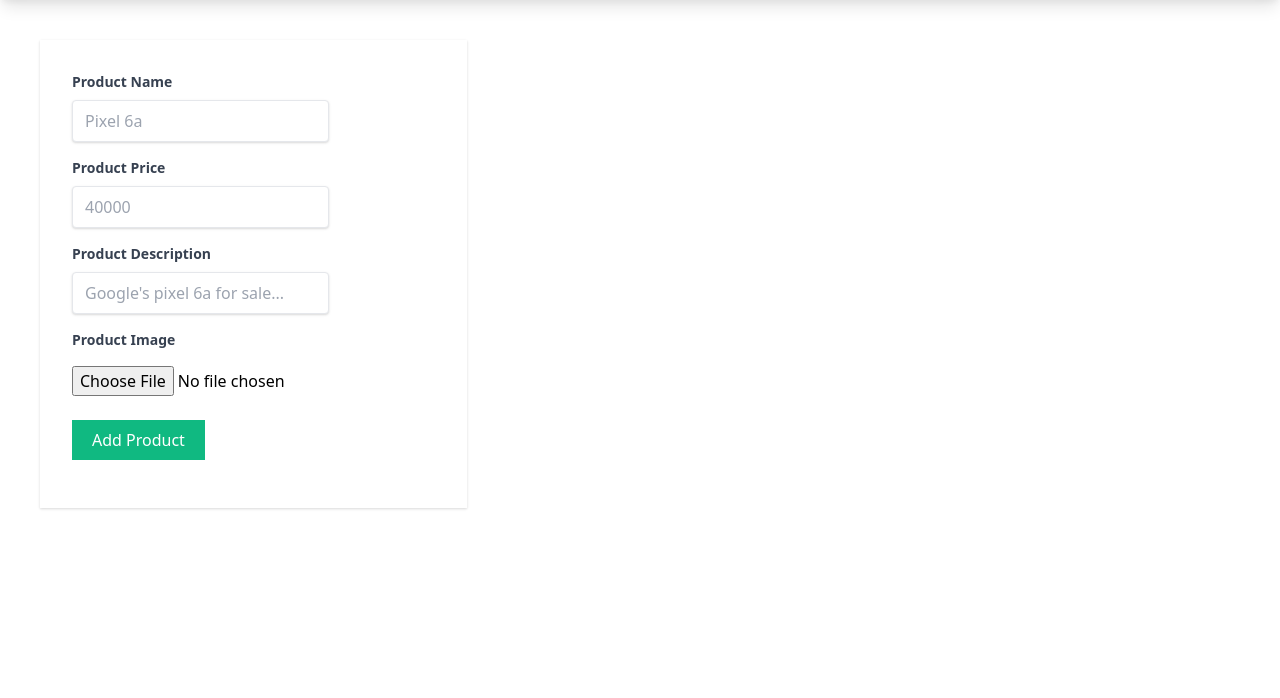
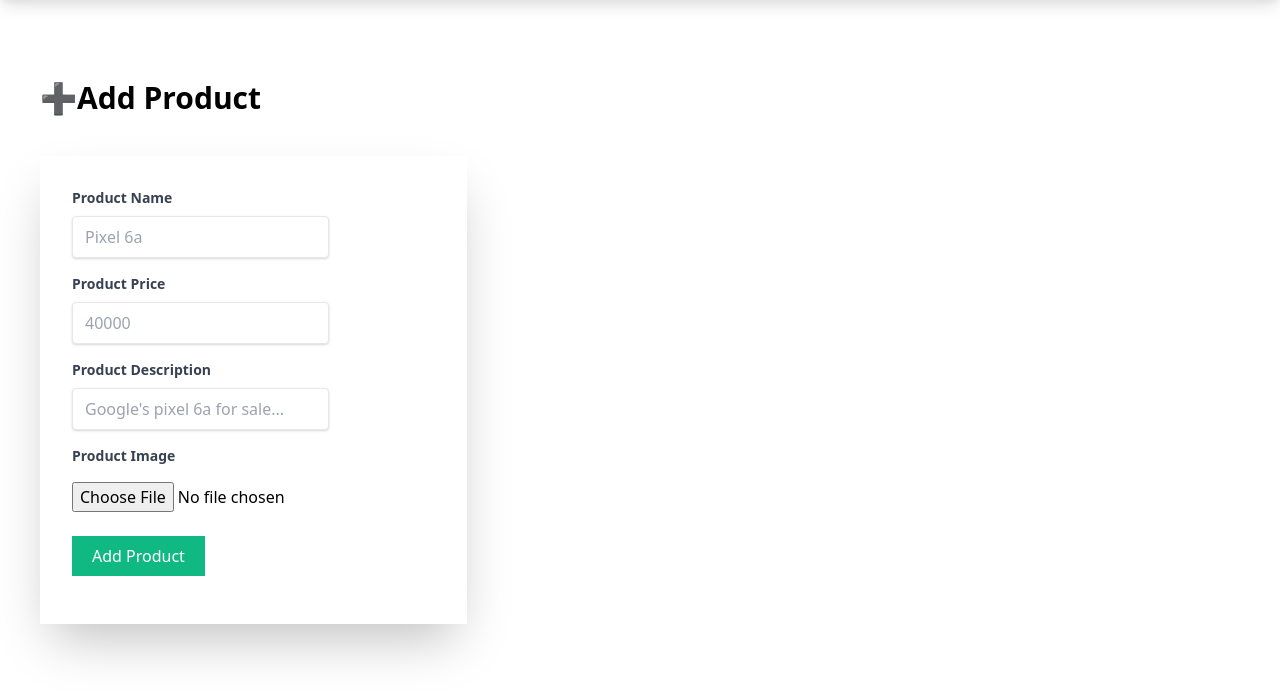
Before and after one commit to a-anuj/django, a Django app: page /myapp/products/add/ in a window 1280 px wide. Shown: the part 64-762 px from the top of the page. Run offline with Django 4.2, Linux system fonts and the light colour scheme; style sheets or scripts are compiled from the project's sources.

Commit message:
fix bugs

```diff
--- a/mysite/myapp/templates/myapp/addproduct.html
+++ b/mysite/myapp/templates/myapp/addproduct.html
@@ -1,6 +1,7 @@
 {% extends 'myapp/base.html' %}
 {% block body %}
-<form class="w-1/3 bg-white shadow m-10 px-8 py-8" method="POST" enctype="multipart/form-data">
+<h1 class="text-3xl mt-20 ml-10 font-bold">➕Add Product</h1>
+<form class="w-1/3 bg-white shadow-2xl m-10 px-8 py-8" method="POST" enctype="multipart/form-data">
     {% csrf_token %}
     <div class="mb-4">
         <label class="block text-gray-700 text-sm font-bold mb-2" for="">Product Name</label>
```
